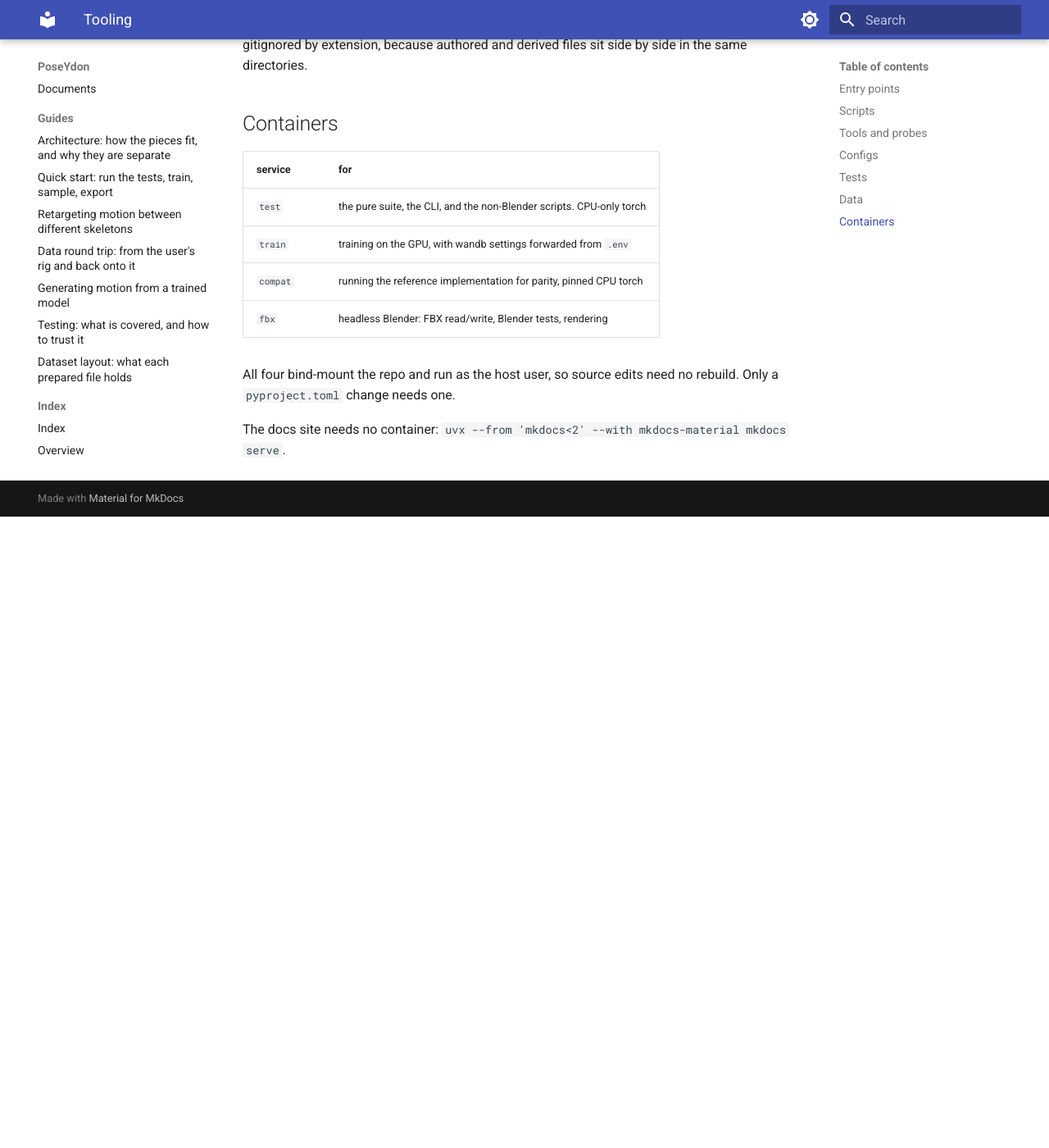
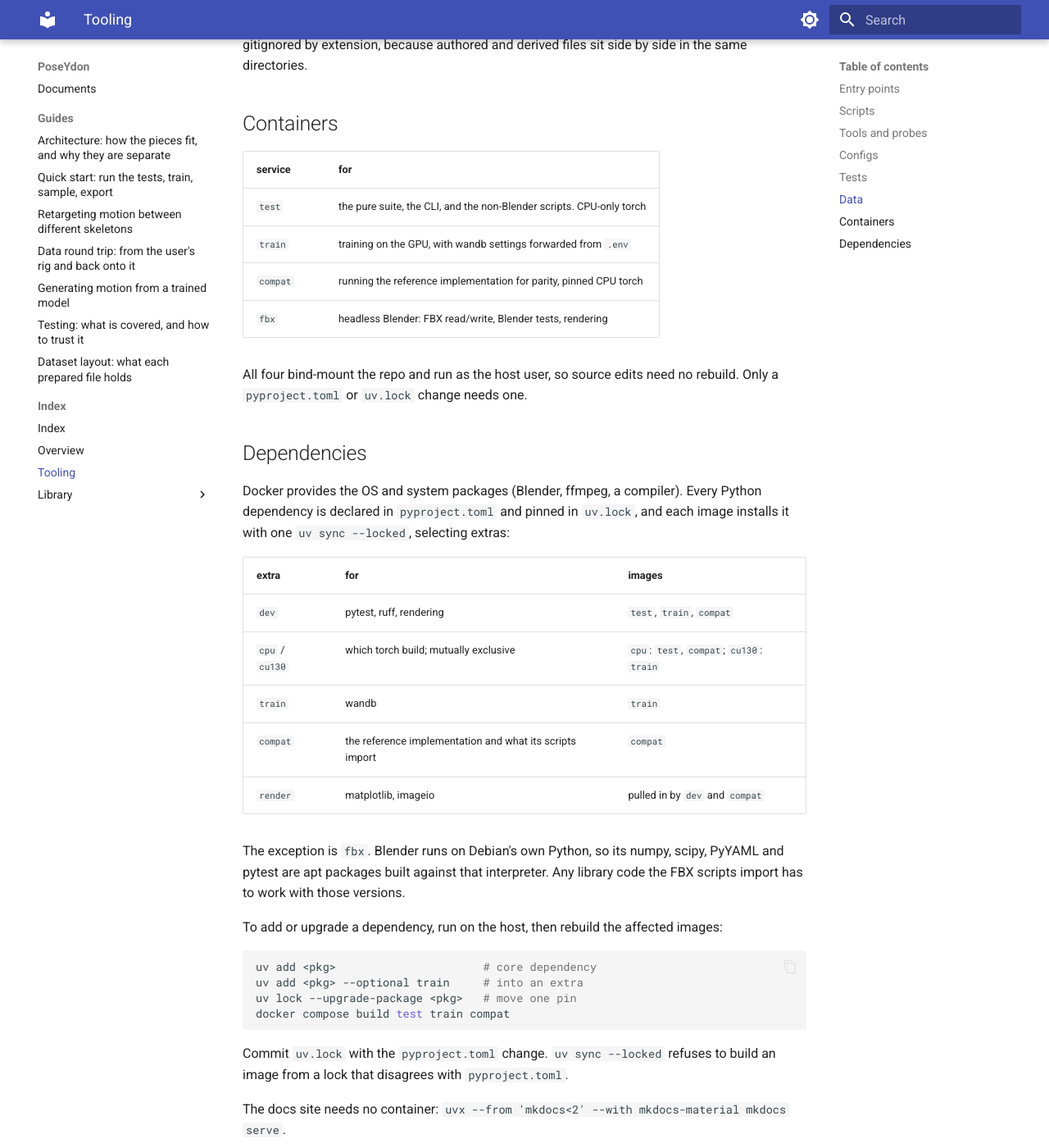
Before and after one commit to LuCazzola/PoseYdon, an MkDocs documentation site: the page built from docs/index/tooling.md, in a window 1280 px wide and 1400 px high, scrolled down 3577 px. Shown: the whole window at 82% size. Built offline with MkDocs 1.6.1 and Material for MkDocs 9.7.7, drawn with Linux system fonts in a browser that asks for light colours; before the commit the page ends 4207 px from its top, so only the background shows below that.

Commit message:
build: declare every Python dependency in pyproject and lock it with uv
Docker now provides only the OS and system packages; each uv-based image
installs one locked set with `uv sync --locked` and its own extras:
- cpu / cu130: torch from the CPU or CUDA 13.0 index, declared as
  conflicting extras instead of a reinstall over the CPU wheel in `train`
- train: wandb; compat: the reference package (git, commit pinned by the
  lock, built isolated with setuptools<81) and what its scripts import
The fbx stage keeps its apt Python packages: Blender embeds Debian's
interpreter, so they are system dependencies there.

uv.lock pins exactly what the images ran before (torch 2.14.0, numpy 2.5.3,
lightning 2.6.5, transformers 5.17.0 on Python 3.12), so nothing changes
behaviour. uv is copied in at 0.13.0 onto python:3.12-slim-bookworm because
uv's own 0.13 images exist only on trixie. Verified: suite 656 passed,
train sees the GB10 with torch 2.14.0+cu130, compat imports the reference.

Co-Authored-By: Claude Opus 5.5 <noreply@anthropic.com>
Claude-Session: https://claude.ai/code/session_01LcLuk3mMD9WxCvGH3TWWKF

````diff
--- a/docker-compose.yml
+++ b/docker-compose.yml
@@ -11,7 +11,7 @@ services:
     user: "${UID:-1000}:${GID:-1000}"
     volumes:
       # Source, tests and the read-only reference checkout are bind-mounted, so
-      # edits take effect with no rebuild. Only pyproject.toml changes require one.
+      # edits take effect with no rebuild. Only a pyproject.toml / uv.lock change requires one.
       - .:/app
     environment:
       # pytest gets this from `pythonpath` in pyproject.toml, but ad-hoc
--- a/docs/index/tooling.md
+++ b/docs/index/tooling.md
@@ -140,6 +140,38 @@ in the same directories.
 | `fbx` | headless Blender: FBX read/write, Blender tests, rendering |
 
 All four bind-mount the repo and run as the host user, so source edits need no
-rebuild. Only a `pyproject.toml` change needs one.
+rebuild. Only a `pyproject.toml` or `uv.lock` change needs one.
+
+## Dependencies
+
+Docker provides the OS and system packages (Blender, ffmpeg, a compiler).
+Every Python dependency is declared in `pyproject.toml` and pinned in
+`uv.lock`, and each image installs it with one `uv sync --locked`, selecting
+extras:
+
+| extra | for | images |
+|---|---|---|
+| `dev` | pytest, ruff, rendering | `test`, `train`, `compat` |
+| `cpu` / `cu130` | which torch build; mutually exclusive | `cpu`: `test`, `compat`; `cu130`: `train` |
+| `train` | wandb | `train` |
+| `compat` | the reference implementation and what its scripts import | `compat` |
+| `render` | matplotlib, imageio | pulled in by `dev` and `compat` |
+
+The exception is `fbx`. Blender runs on Debian's own Python, so its numpy,
+scipy, PyYAML and pytest are apt packages built against that interpreter. Any
+library code the FBX scripts import has to work with those versions.
+
+To add or upgrade a dependency, run on the host, then rebuild the affected
+images:
+
+```bash
+uv add <pkg>                      # core dependency
+uv add <pkg> --optional train     # into an extra
+uv lock --upgrade-package <pkg>   # move one pin
+docker compose build test train compat
+```
+
+Commit `uv.lock` with the `pyproject.toml` change. `uv sync --locked` refuses
+to build an image from a lock that disagrees with `pyproject.toml`.
 
 The docs site needs no container: `uvx --from 'mkdocs<2' --with mkdocs-material mkdocs serve`.
````
Also changed, not shown: CLAUDE.md (+3 -0 lines), docs/index/INDEX.md (+2 -1 lines), pyproject.toml (+43 -4 lines), 3 other files.
